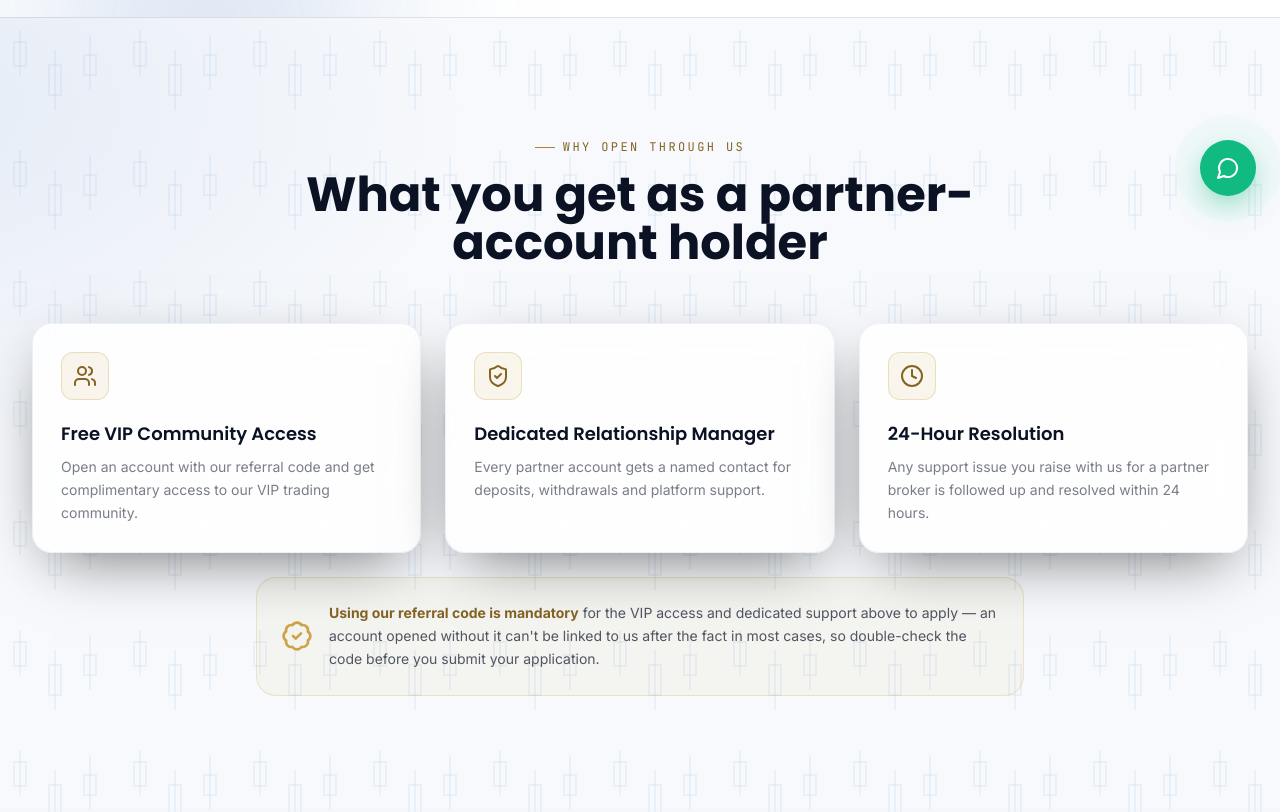
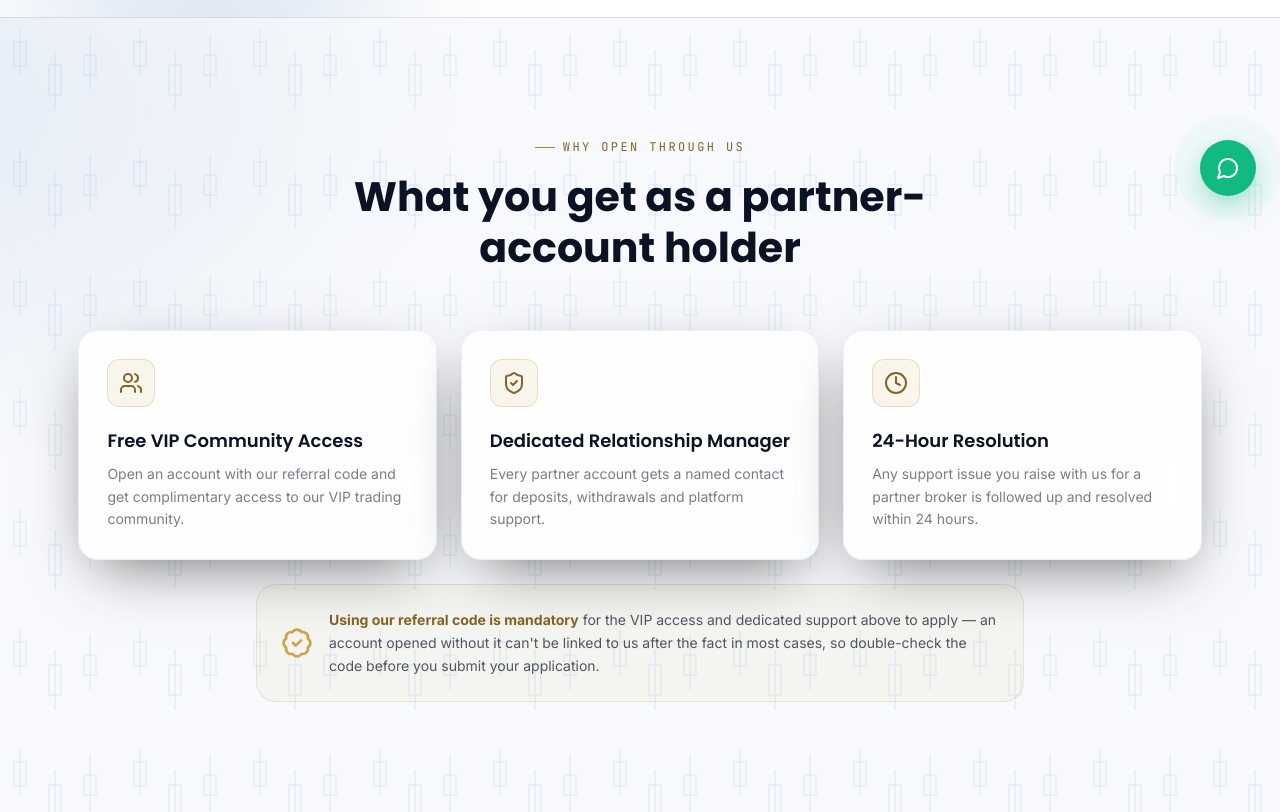
Before and after one commit to TamilTradingEducation/tamil-trading-education-web, a Next.js app in the folder tamil-trading-education-web/: page /broker-assistance in a window 1280 px wide. Shown: the part 580-1392 px from the top of the page. Built offline with nearby package versions, Linux system fonts and the light colour scheme; grey boxes are pictures that could not be loaded.

Commit message:
hero crossfade, live chart interval, fluid container

```diff
--- a/tamil-trading-education-web/app/broker-assistance/page.tsx
+++ b/tamil-trading-education-web/app/broker-assistance/page.tsx
@@ -176,7 +176,7 @@ export default function BrokerAssistancePage() {
                   rel="noopener noreferrer"
                   className="btn-gold w-full text-base font-extrabold"
                 >
-                  Change IB to Tamil Trading Education
+                  Change IB to Tamil Trading
                 </a>
               </div>
             </Reveal>
--- a/tamil-trading-education-web/app/globals.css
+++ b/tamil-trading-education-web/app/globals.css
@@ -138,6 +138,41 @@ body {
 
   /* Mobile vertical rhythm tightened (was py-20 = 80px top AND bottom on
      phones, which stacked into very large empty gaps between sections). */
+  /*
+    FLUID RESPONSIVE CONTAINER.
+
+    width:100% + max-width via clamp() + margin-inline:auto + fluid padding.
+    The max-width grows smoothly from 1200px on a laptop up to 1800px on a
+    very wide display, tracking 92% of the viewport in between — so a 28" or
+    32" monitor genuinely uses its width while content stays centred and
+    line lengths stay readable. There is no per-monitor breakpoint.
+  */
+  .container {
+    width: 100%;
+    max-width: clamp(1200px, 92vw, 1800px);
+    margin-inline: auto;
+    padding-inline: clamp(1.25rem, 3vw, 3rem);
+  }
+
+  /* Below 1200px the clamp floor would exceed the viewport, so fall back to
+     pure fluid width. */
+  @media (max-width: 1200px) {
+    .container {
+      max-width: 100%;
+    }
+  }
+
+  /* Fluid type — scales continuously instead of jumping at breakpoints,
+     preventing tiny headings on large screens and oversized ones on phones. */
+  .fluid-h1 {
+    font-size: clamp(2rem, 1.2rem + 3.4vw, 4rem);
+    line-height: 1.06;
+  }
+  .fluid-h2 {
+    font-size: clamp(1.5rem, 1.05rem + 1.9vw, 2.75rem);
+    line-height: 1.12;
+  }
+
   .section {
     @apply py-12 sm:py-20 md:py-28;
   }
--- a/tamil-trading-education-web/components/home/Hero.tsx
+++ b/tamil-trading-education-web/components/home/Hero.tsx
@@ -19,7 +19,7 @@ import { site, stats } from "@/lib/data";
 import AnimatedCounter from "@/components/shared/AnimatedCounter";
 import TiltCard from "@/components/shared/TiltCard";
 
-const SLIDE_DURATION = 6500;
+const SLIDE_DURATION = 7000;
 
 function ChartVisual() {
   return (
@@ -193,6 +193,14 @@ export default function Hero() {
   const [paused, setPaused] = useState(false);
   const [direction, setDirection] = useState(1);
 
+  // Don't run the slider while the tab is in the background — it burns
+  // battery on mobile and causes a burst of queued transitions on return.
+  useEffect(() => {
+    const onVis = () => setPaused(document.hidden);
+    document.addEventListener("visibilitychange", onVis);
+    return () => document.removeEventListener("visibilitychange", onVis);
+  }, []);
+
   useEffect(() => {
     if (paused) return;
     const timer = setInterval(() => {
@@ -234,19 +242,32 @@ export default function Hero() {
 
       <div className="container relative py-20 sm:py-28 md:py-32">
         <div className="grid lg:grid-cols-[1.15fr_0.85fr] gap-10 lg:gap-14 items-center">
-          <div style={{ perspective: 1400 }}>
-            <AnimatePresence mode="wait" custom={direction}>
+          <div className="grid" style={{ perspective: 1400 }}>
+            {/*
+              ROOT CAUSE OF THE HERO LAG: this used AnimatePresence
+              mode="wait", which runs the OUTGOING slide's exit animation to
+              completion BEFORE starting the incoming slide's entrance. At
+              0.55s each that's 1.1s per change with a blank gap in the
+              middle — exactly the "waits before moving" feeling.
+
+              Now the two slides CROSSFADE (no mode="wait"), overlapping in
+              absolute position, and the duration is cut to 0.4s. Only
+              opacity and transform animate — both GPU-composited — so no
+              layout work happens per frame.
+            */}
+            <AnimatePresence initial={false} custom={direction}>
               <motion.div
                 key={active}
                 custom={direction}
-                initial={{ opacity: 0, rotateY: 28 * direction, y: 18 }}
-                animate={{ opacity: 1, rotateY: 0, y: 0 }}
-                exit={{ opacity: 0, rotateY: -28 * direction, y: -12 }}
-                transition={{ duration: 0.55, ease: [0.22, 1, 0.36, 1] }}
-                style={{ transformStyle: "preserve-3d" }}
+                initial={{ opacity: 0, x: 40 * direction }}
+                animate={{ opacity: 1, x: 0 }}
+                exit={{ opacity: 0, x: -40 * direction }}
+                transition={{ duration: 0.4, ease: [0.22, 1, 0.36, 1] }}
+                style={{ willChange: "transform, opacity" }}
+                className="col-start-1 row-start-1"
               >
                 <span className="eyebrow">{slide.eyebrow}</span>
-                <h1 className="text-[2.1rem] leading-[1.1] sm:text-5xl lg:text-[3.6rem] font-heading font-bold sm:leading-[1.05] mb-5 sm:mb-6">
+                <h1 className="fluid-h1 font-heading font-bold mb-5 sm:mb-6">
                   {slide.title}
                 </h1>
                 <p className="text-base sm:text-lg text-ink/65 max-w-xl mb-7 sm:mb-9 leading-relaxed">
@@ -276,16 +297,17 @@ export default function Hero() {
             </AnimatePresence>
           </div>
 
-          <div className="relative mx-auto w-full max-w-sm lg:max-w-none" style={{ perspective: 1400 }}>
-            <AnimatePresence mode="wait" custom={direction}>
+          <div className="relative mx-auto grid w-full max-w-sm lg:max-w-none" style={{ perspective: 1400 }}>
+            <AnimatePresence initial={false} custom={direction}>
               <motion.div
                 key={active}
                 custom={direction}
-                initial={{ opacity: 0, rotateY: -22 * direction, scale: 0.94 }}
-                animate={{ opacity: 1, rotateY: 0, scale: 1 }}
-                exit={{ opacity: 0, rotateY: 22 * direction, scale: 0.96 }}
-                transition={{ duration: 0.55, ease: [0.22, 1, 0.36, 1] }}
-                style={{ transformStyle: "preserve-3d" }}
+                initial={{ opacity: 0, scale: 0.96 }}
+                animate={{ opacity: 1, scale: 1 }}
+                exit={{ opacity: 0, scale: 0.98 }}
+                transition={{ duration: 0.4, ease: [0.22, 1, 0.36, 1] }}
+                style={{ willChange: "transform, opacity" }}
+                className="col-start-1 row-start-1 w-full"
               >
                 {slide.visual}
               </motion.div>
--- a/tamil-trading-education-web/components/home/SuccessStories.tsx
+++ b/tamil-trading-education-web/components/home/SuccessStories.tsx
@@ -57,7 +57,10 @@ const stories = [
   {
     name: "Naveen S.",
     location: "Dindigul, Tamil Nadu",
-    image: images.multipleMonitors,
+    // NOTE: was images.multipleMonitors, whose Unsplash ID no longer
+    // resolves (dead hotlink) — that was the missing photo. Swapped to a
+    // chart image rather than a stock photo of an unrelated person.
+    image: images.candlestickChart,
     rating: 4,
     milestone: "Moved from random entries to a written playbook",
     detail:
--- a/tamil-trading-education-web/components/market/AdvancedChart.tsx
+++ b/tamil-trading-education-web/components/market/AdvancedChart.tsx
@@ -30,7 +30,11 @@ export default function AdvancedChart({ symbol = "OANDA:XAUUSD", height = 520 }:
     script.async = true;
     script.innerHTML = JSON.stringify({
       symbol,
-      interval: "60",
+      // 15-minute candles. Was "60" (hourly) — a new hourly candle only
+      // forms once per hour, so the chart looked frozen even though the
+      // TradingView feed was live the whole time. 15m shows genuine price
+      // movement without being noisy. Data is real OANDA XAU/USD.
+      interval: "15",
       timezone: "Asia/Kolkata",
       theme: "dark",
       style: "1",
--- a/tamil-trading-education-web/components/shared/SectionHeading.tsx
+++ b/tamil-trading-education-web/components/shared/SectionHeading.tsx
@@ -11,7 +11,7 @@ export default function SectionHeading({ eyebrow, title, description, center }:
   return (
     <Reveal className={center ? "max-w-2xl mx-auto text-center mb-14" : "max-w-2xl mb-14"}>
       <span className={`eyebrow ${center ? "justify-center" : ""}`}>{eyebrow}</span>
-      <h2 className="text-3xl md:text-4xl lg:text-5xl font-heading font-bold leading-tight mb-4">
+      <h2 className="fluid-h2 font-heading font-bold leading-tight mb-4">
         {title}
       </h2>
       {description && <p className="text-ink/60 text-lg">{description}</p>}
--- a/tamil-trading-education-web/tailwind.config.ts
+++ b/tamil-trading-education-web/tailwind.config.ts
@@ -8,20 +8,12 @@ const config: Config = {
     "./lib/**/*.{ts,tsx}",
   ],
   theme: {
-    container: {
-      center: true,
-      padding: { DEFAULT: "1.25rem", sm: "1.5rem", xl: "2rem" },
-      // Scales up on very large/ultrawide displays instead of capping at
-      // 1280px — a 32" or curved monitor now actually uses its width.
-      screens: {
-        sm: "640px",
-        md: "768px",
-        lg: "1024px",
-        xl: "1280px",
-        "2xl": "1440px",
-        "3xl": "1720px",
-      },
-    },
+    // Container is intentionally NOT Tailwind's stepped container plugin.
+    // That capped width at fixed breakpoints, so a 28" or 32" monitor got
+    // exactly the same content width as a 24" one with huge dead margins.
+    // The `.container` class is now defined in globals.css using clamp(),
+    // so width scales continuously with the viewport instead of jumping at
+    // arbitrary breakpoints. No "28-inch breakpoint" exists or is needed.
     screens: {
       sm: "640px",
       md: "768px",
```
